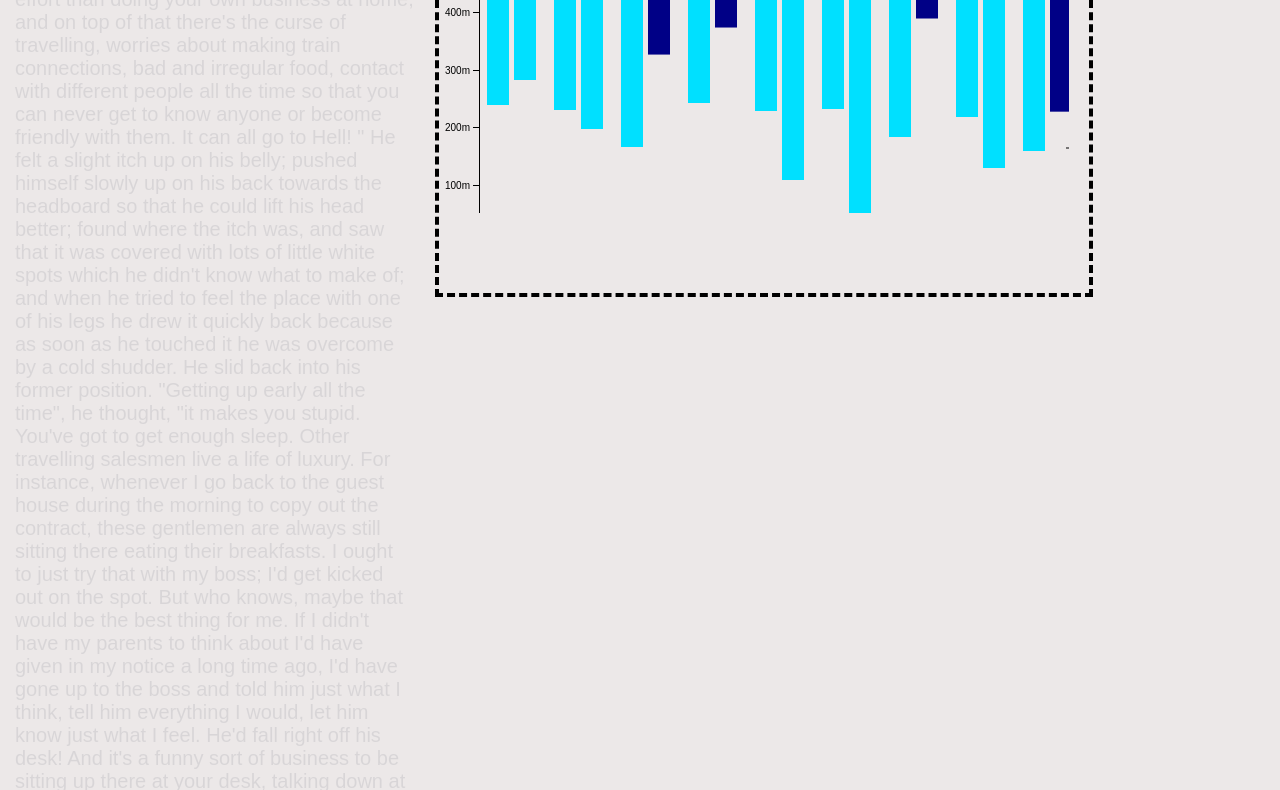
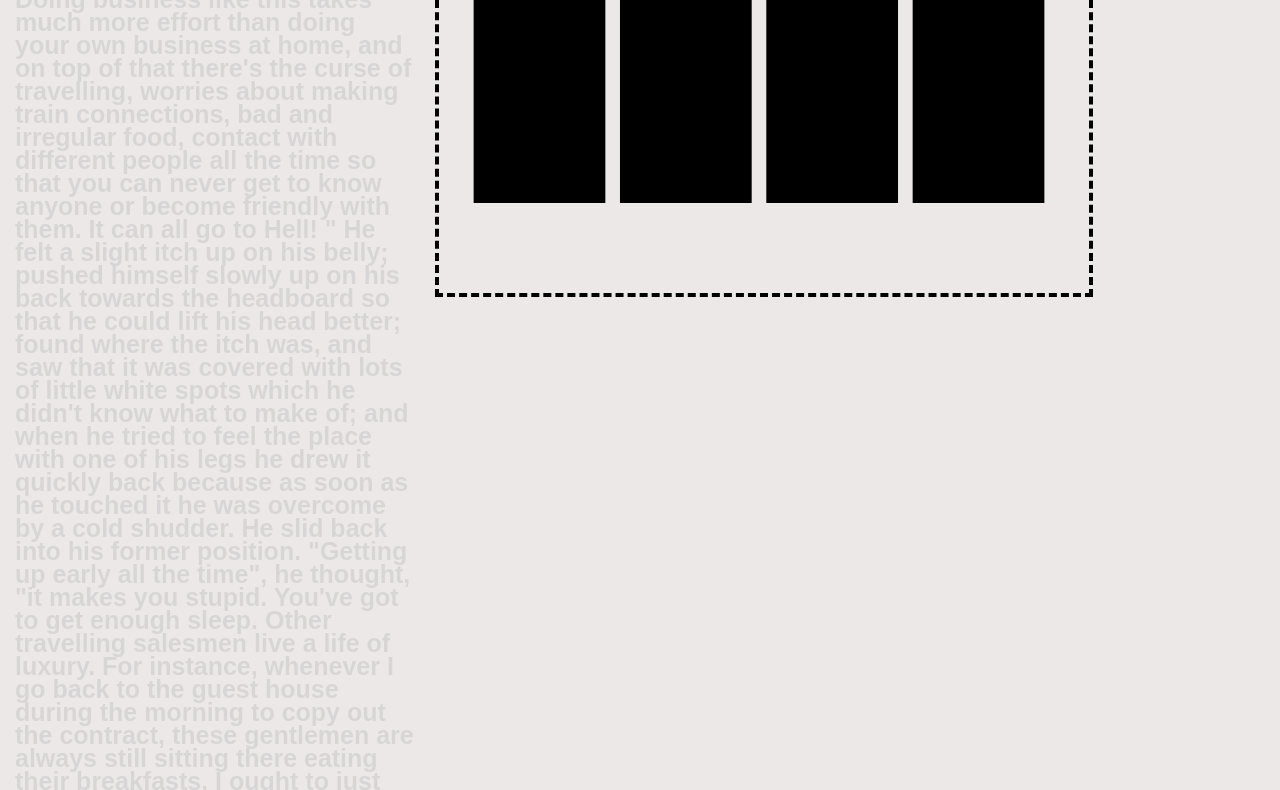
Before and after one commit to rachellemenn/Dissertation, a plain HTML site: page res/index.html in a window 1280 px wide. Shown: the part 441-1231 px from the top of the page. Drawn offline with Linux system fonts and the light colour scheme; no server answers; a web font is replaced by a local one.

Commit message:
fonts size

```diff
--- a/res/Assets/Stylesheet/main.css
+++ b/res/Assets/Stylesheet/main.css
@@ -72,7 +72,8 @@ html, body, div, span, applet, object, iframe, h1, h2, h3, h4, h5, h6, p, blockq
   .step {
       margin-bottom: 200px;
       font-family:'Chathura', sans-serif;
-      font-size: 20px;
+      font-size: 25px;
+      font-weight: bold;
       line-height: 23px;
       color: #363D4F;
   }
```
